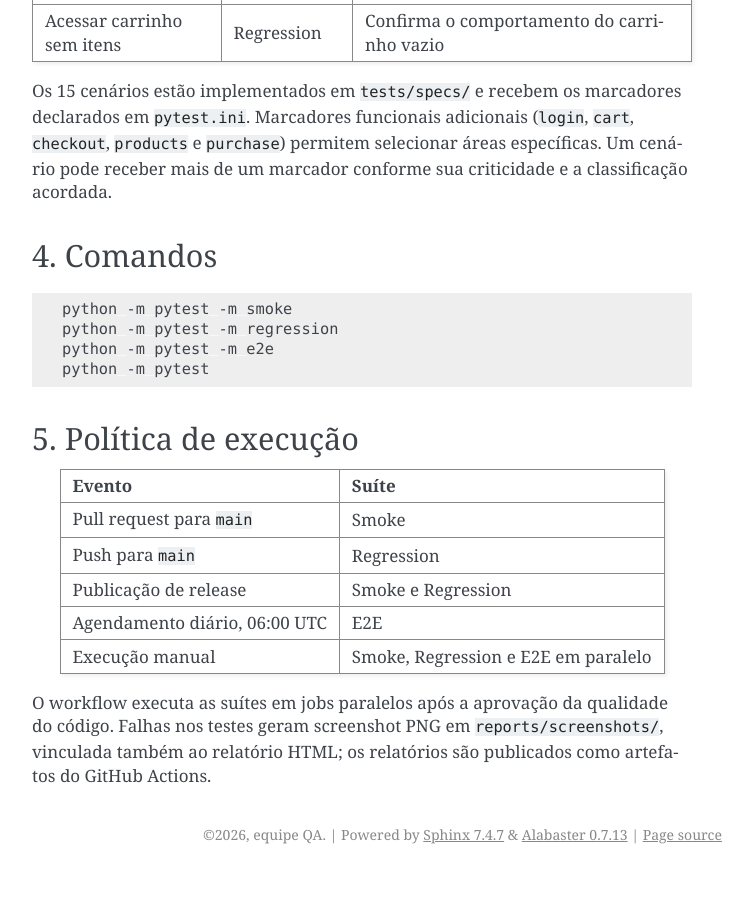
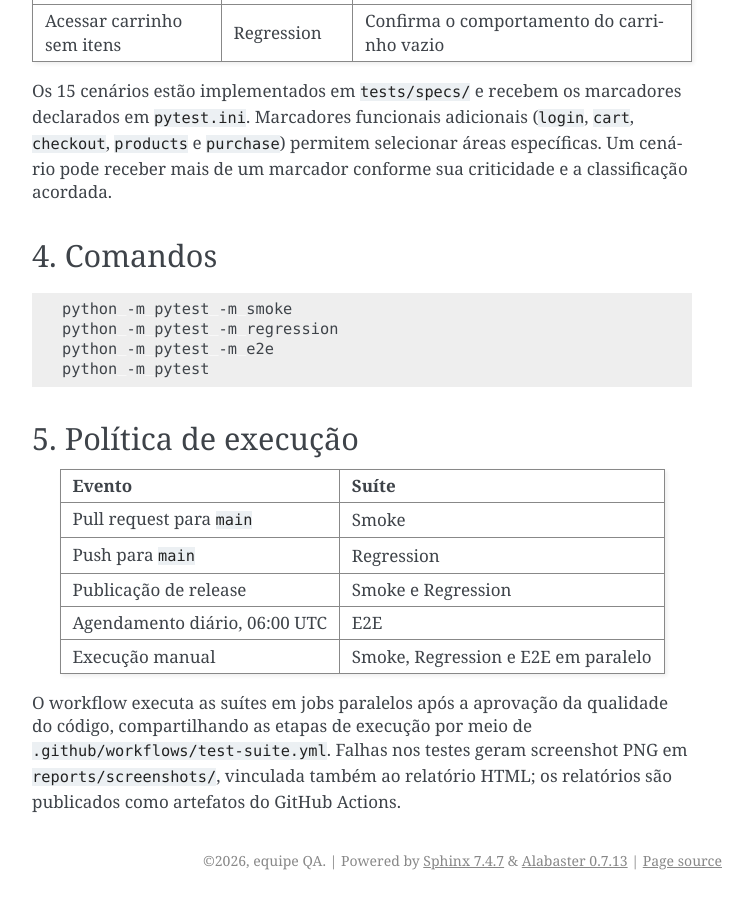
Before and after one commit to medeirosrailson-prog/PROJETO-AUTOMA-O-DE-TESTES, a Sphinx documentation site: the page built from docs/source/test_strategy.md, in a window 1280 px wide and 900 px high, scrolled down 1667 px. Shown: the whole window, without its empty margins (388-1141 px from the left). Built offline with Sphinx 7.4.7, drawn with Linux system fonts in a browser that asks for light colours; before the commit the page ends 2541 px from its top, so only the background shows below that.

Commit message:
Fix suite-specific workflow conditions
Use independent event-gated jobs with a reusable test workflow.

Co-authored-by: Copilot <223556219+Copilot@users.noreply.github.com>

```diff
--- a/docs/source/test_strategy.md
+++ b/docs/source/test_strategy.md
@@ -53,4 +53,4 @@ python -m pytest
 | Agendamento diário, 06:00 UTC | E2E |
 | Execução manual | Smoke, Regression e E2E em paralelo |
 
-O workflow executa as suítes em jobs paralelos após a aprovação da qualidade do código. Falhas nos testes geram screenshot PNG em `reports/screenshots/`, vinculada também ao relatório HTML; os relatórios são publicados como artefatos do GitHub Actions.
+O workflow executa as suítes em jobs paralelos após a aprovação da qualidade do código, compartilhando as etapas de execução por meio de `.github/workflows/test-suite.yml`. Falhas nos testes geram screenshot PNG em `reports/screenshots/`, vinculada também ao relatório HTML; os relatórios são publicados como artefatos do GitHub Actions.
```
Also changed, not shown: README.md (+1 -1 lines), 2 other files.
